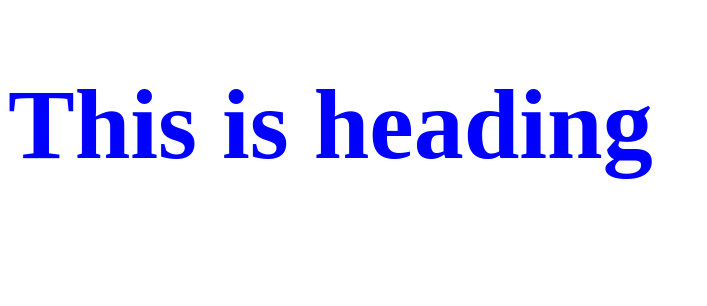
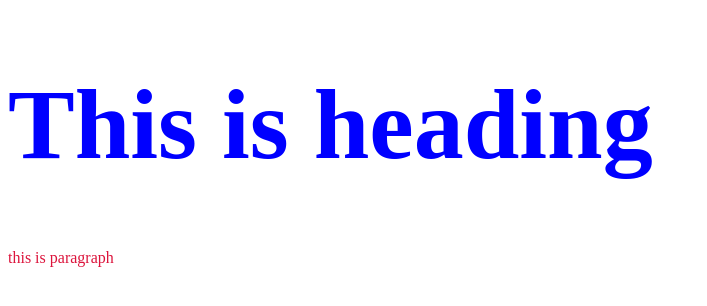
Before and after one commit to nuhash09/project-1, a plain HTML site: page index.html in a window 1280 px wide. Shown: the whole page, without its empty margins (0-707 px from the left). Drawn offline with Linux system fonts and the light colour scheme.

Commit message:
second commit

```diff
--- a/index.html
+++ b/index.html
@@ -10,6 +10,7 @@
 <body>
     <div>
         <h1>This is heading</h1>
+        <p>this is paragraph </p>
     </div>
 
 </body>
--- a/style.css
+++ b/style.css
@@ -2,4 +2,9 @@
     font-size: 100px;
     color:blue;
 
+
 }
+
+p{
+    color:crimson;
+}
```
